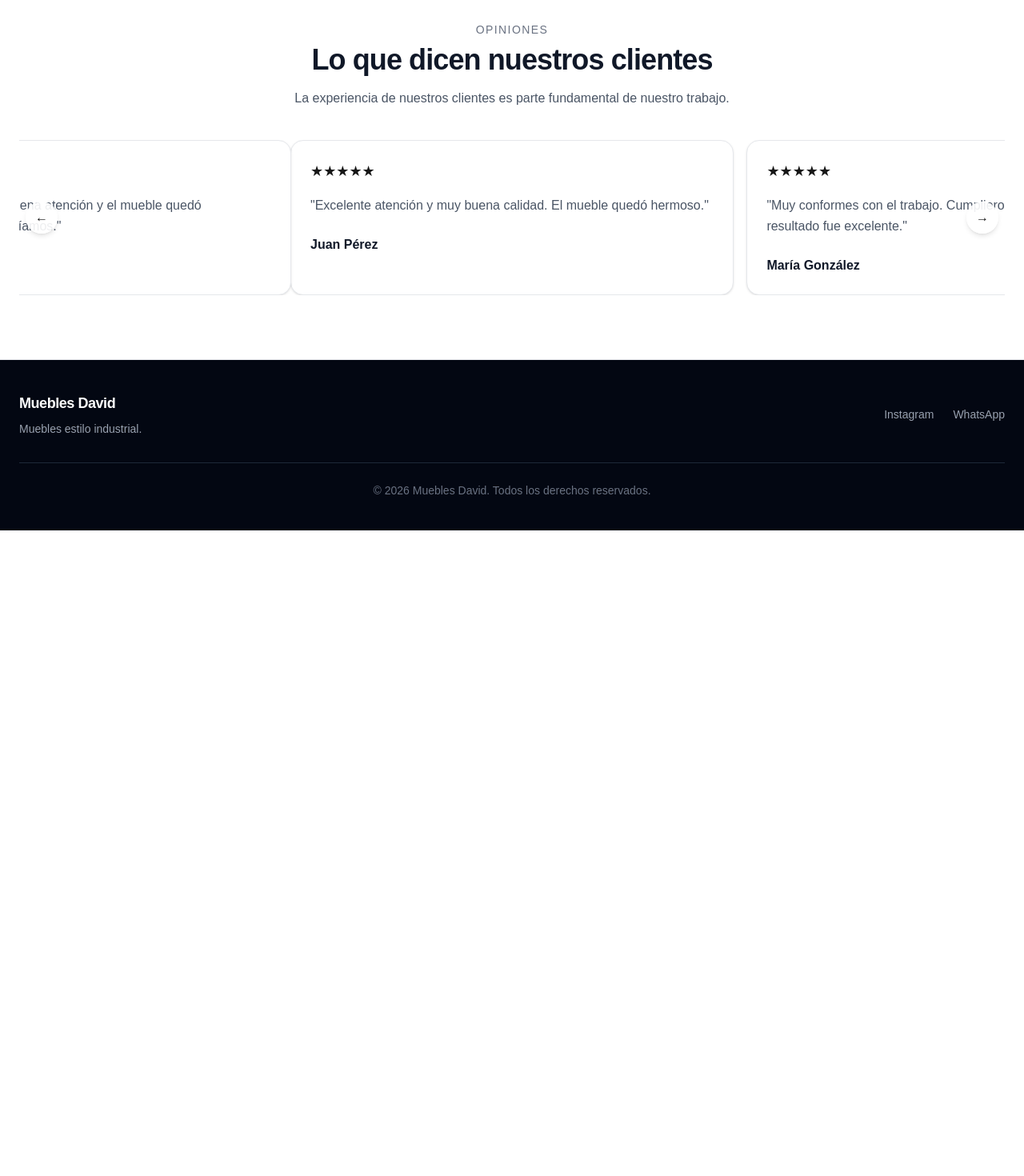
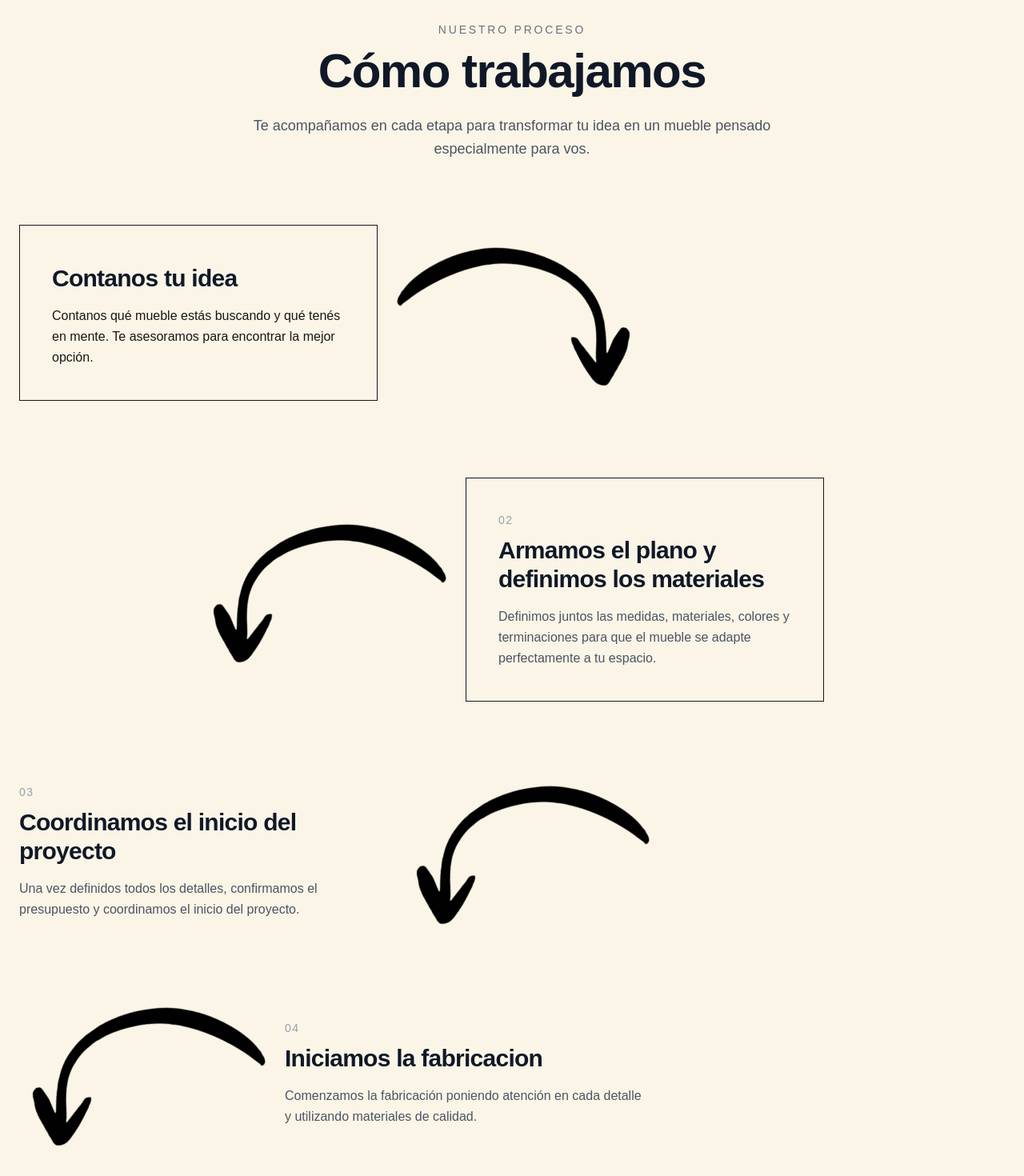
Before and after one commit to juancivardi/muebles-david, a Next.js app: page / in a window 1280 px wide. Shown: the part 1304-2774 px from the top of the page at 80% size. Before the commit the page ends 1967 px from the top, so only its background shows below. Built offline with nearby package versions, Linux system fonts and the light colour scheme.

Commit message:
Changes in secction como trabajamos

```diff
--- a/app/page.tsx
+++ b/app/page.tsx
@@ -2,6 +2,7 @@ import Image from "next/image";
 import Hero from "@/components/Hero";
 import Projects from "@/components/Projects";
 import Coments from "@/components/Coments";
+import Process from "@/components/Process";
 
 export default function Home() {
   return (
@@ -9,6 +10,7 @@ export default function Home() {
       <main className="">
         <Hero/>
         <Projects/>
+        <Process/>
         <Coments/>
       </main>
     </div>
--- a/components/Process.tsx
+++ b/components/Process.tsx
@@ -1,36 +1,159 @@
-// Aca va a ir el proceso de trabajo
-/*Más profesionales
-Nuestro proceso
-Proceso de trabajo
-Cómo trabajamos
-Así trabajamos
-Nuestro método
-Más cercanas/comerciales
-¿Cómo trabajamos?
-Del diseño a tu hogar
-Así hacemos tus muebles
-De la idea al mueble
-Tu mueble, paso a paso
-Yo elegiría
+import Image from "next/image";
+export default function Proceso() {
 
-“Cómo trabajamos” si querés algo simple y claro.
+  return (
+    <main className="bg-[#faf5e6]">
+      <section className="px-6 pt-20">
+        <div className="mx-auto max-w-4xl text-center">
+          <p className="mb-3 text-sm font-medium uppercase tracking-[0.2em] text-gray-500">
+            Nuestro proceso
+          </p>
 
-Por ejemplo:
+          <h1 className="text-4xl font-semibold tracking-tight text-gray-900 md:text-6xl">
+            Cómo trabajamos
+          </h1>
 
-Cómo trabajamos
+          <p className="mx-auto mt-6 max-w-2xl text-base leading-relaxed text-gray-600 md:text-lg">
+            Te acompañamos en cada etapa para transformar tu idea en un mueble
+            pensado especialmente para vos.
+          </p>
+        </div>
+      </section>
 
-Te acompañamos en cada etapa, desde la idea inicial hasta la entrega de tu mueble.
+      <section className="px-6 pb-24 mt-20">
+        <div className="flex items-center gap-8">
+            <div className="max-w-md border p-10">
 
-Y abajo podés mostrar pasos como:
+                <h2 className="mt-2 text-3xl font-semibold tracking-tight text-gray-900">
+                Contanos tu idea
+                </h2>
 
-01 — Contactanos
-Contanos qué mueble estás buscando y qué necesitás.
+                <p className="mt-4 leading-relaxed">
+                Contanos qué mueble estás buscando y qué tenés en mente. Te asesoramos
+                para encontrar la mejor opción.
+                </p>
+            </div>
 
-02 — Diseñamos
-Definimos medidas, materiales, colores y detalles. Planos
+            <Image
+                src="/images/flecha2.png"
+                alt=""
+                width={300}
+                height={300}
+                className="rotate-[35deg] hidden md:block"
+            />
+        </div>
+      </section>
 
-03 — Fabricamos
-Construimos tu mueble cuidando cada detalle.
+      <section className="px-6 pb-24">
+        <div className="flex items-center justify-center gap-8">
+            <Image
+                src="/images/flecha2.png"
+                alt=""
+                width={300}
+                height={300}
+                className="rotate-[-35deg] scale-x-[-1] hidden md:block lg:block"
+            />
+            <div className="max-w-md border p-10">
+                <span className="text-sm font-medium tracking-widest text-gray-400">
+                02
+                </span>
 
-04 — Entregamos
-Coordinamos la entrega y dejamos tu mueble listo para disfrutar.*/
+                <h2 className="mt-2 text-3xl font-semibold tracking-tight text-gray-900">
+                Armamos el plano y definimos los materiales
+                </h2>
+
+                <p className="mt-4 leading-relaxed text-gray-600">
+                Definimos juntos las medidas, materiales, colores y terminaciones para que el mueble se adapte perfectamente a tu espacio.
+                </p>
+            </div>
+        </div>
+      </section>
+
+      <section className="px-6 pb-24">
+        <div className="flex items-center gap-8">
+            <div className="max-w-md">
+                <span className="text-sm font-medium tracking-widest text-gray-400">
+                03
+                </span>
+
+                <h2 className="mt-2 text-3xl font-semibold tracking-tight text-gray-900">
+                Coordinamos el inicio del proyecto
+                </h2>
+
+                <p className="mt-4 leading-relaxed text-gray-600">
+                Una vez definidos todos los detalles, confirmamos el presupuesto y coordinamos el inicio del proyecto.
+                </p>
+            </div>
+            <Image
+                src="/images/flecha2.png"
+                alt=""
+                width={300}
+                height={300}
+                className="rotate-[-35deg] scale-x-[-1] hidden md:block lg:block"
+            />
+        </div>
+      </section>
+      <section className="px-6 pb-24">
+        <div className="flex items-center gap-8">
+            <Image
+                src="/images/flecha2.png"
+                alt=""
+                width={300}
+                height={300}
+                className="rotate-[-35deg] scale-x-[-1] hidden md:block lg:block"
+            />
+            <div className="max-w-md">
+                <span className="text-sm font-medium tracking-widest text-gray-400">
+                04
+                </span>
+
+                <h2 className="mt-2 text-3xl font-semibold tracking-tight text-gray-900">
+                Iniciamos la fabricacion
+                </h2>
+
+                <p className="mt-4 leading-relaxed text-gray-600">
+                Comenzamos la fabricación poniendo atención en cada detalle y utilizando materiales de calidad.
+                </p>
+            </div>
+        </div>
+      </section>
+      <section className="px-6 pb-24">
+        <div className="flex items-center gap-8">
+            <div className="max-w-md">
+                <span className="text-sm font-medium tracking-widest text-gray-400">
+                05
+                </span>
+
+                <h2 className="mt-2 text-3xl font-semibold tracking-tight text-gray-900">
+                ¡Te lo llevas a casa!
+                </h2>
+
+                <p className="mt-4 leading-relaxed text-gray-600">
+                Coordinamos la entrega para que puedas disfrutar de tu mueble terminado y listo para usar.
+                </p>
+            </div>
+        </div>
+      </section>
+
+      <section className="border-t border-gray-200 bg-white px-6 py-20 md:px-20">
+        <div className="mx-auto max-w-3xl text-center">
+          <h2 className="text-3xl font-semibold tracking-tight text-gray-900 md:text-4xl">
+            ¿Tenés una idea?
+          </h2>
+
+          <p className="mt-4 leading-relaxed text-gray-600">
+            Contanos qué mueble estás buscando y empecemos a trabajar en tu
+            proyecto.
+          </p>
+
+          <a
+            href="#contacto"
+            className="mt-8 inline-flex rounded-full bg-gray-900 px-7 py-3 text-sm font-medium text-white transition hover:bg-gray-700"
+          >
+            Contactanos
+          </a>
+        </div>
+      </section>
+    </main>
+  );
+}
```
Also changed, not shown: public/images/flecha2.png (added).
